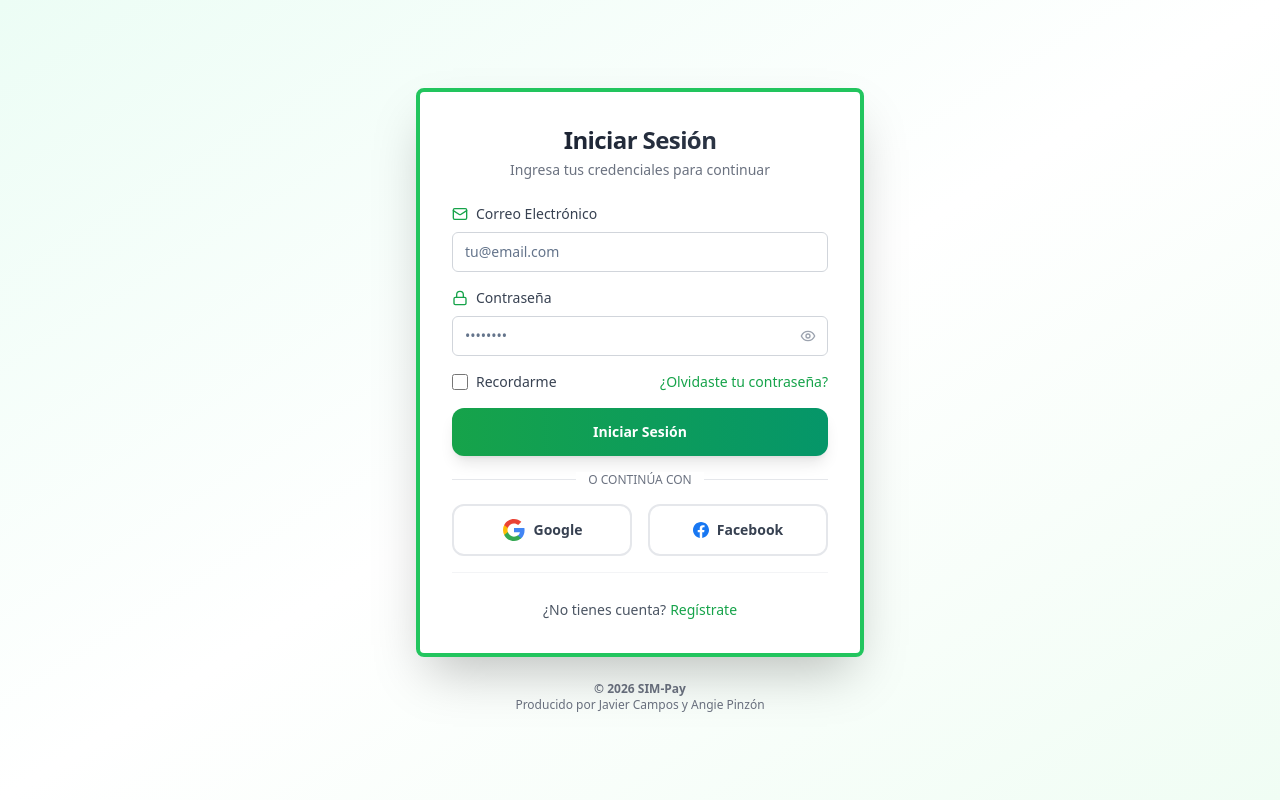
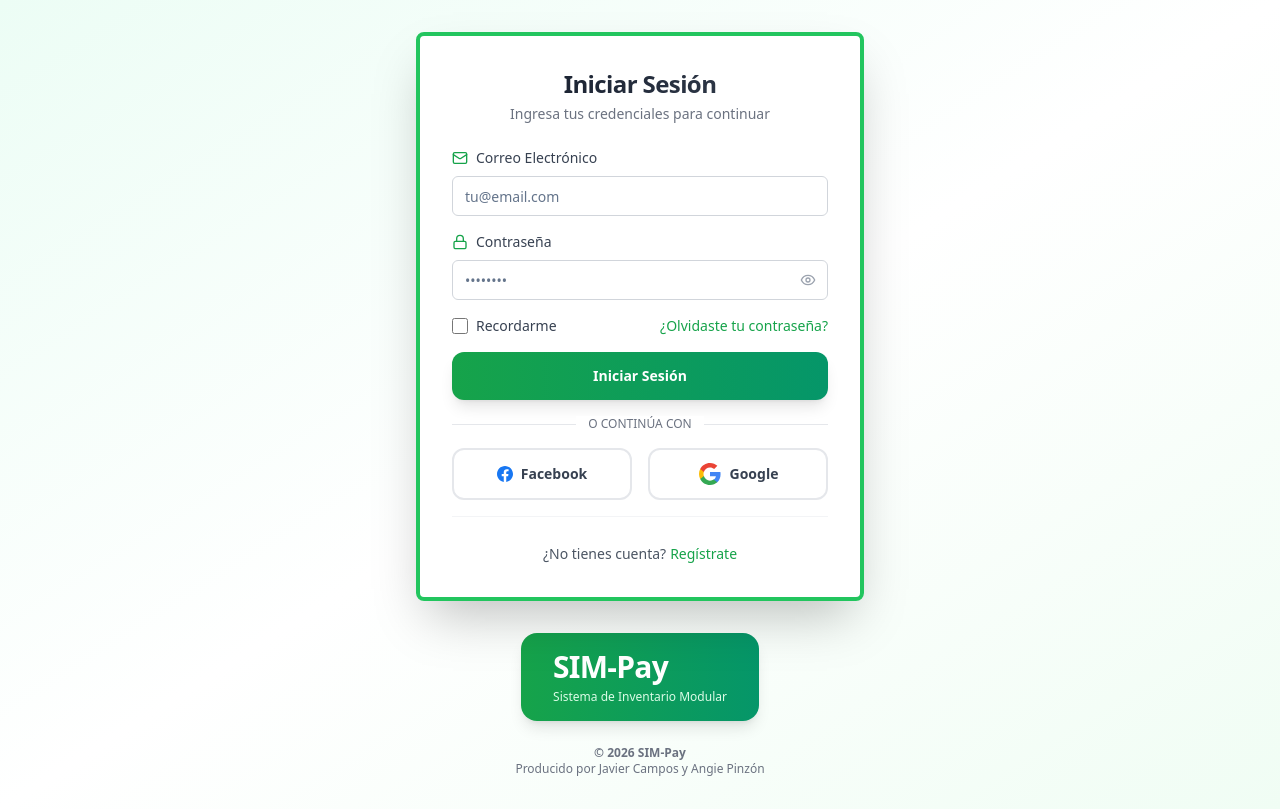
Before and after one commit to ADSOJAVIERCAMPOS/SIM-Pay, a Next.js app in the folder frontend/: page /login in a window 1280 px wide. Built offline with nearby package versions, Linux system fonts and the light colour scheme.

Commit message:
🔄 CAMBIO DRÁSTICO: Facebook primero + Logo SIM-Pay abajo

```diff
--- a/frontend/src/app/login/page.tsx
+++ b/frontend/src/app/login/page.tsx
@@ -251,9 +251,22 @@ export default function LoginPage() {
               </div>
             </div>
 
-            {/* Social Login Buttons */}
+            {/* Social Login Buttons - FACEBOOK PRIMERO */}
             <div className="grid grid-cols-2 gap-4">
-              {/* Google Login */}
+              {/* Facebook Login - PRIMERO */}
+              <Button
+                type="button"
+                variant="outline"
+                onClick={handleFacebookLogin}
+                className="w-full border-2 border-gray-200 hover:border-blue-300 hover:bg-blue-50/50 py-6 rounded-xl transition-all duration-300 hover:shadow-md hover:scale-[1.02] flex items-center justify-center"
+              >
+                <svg className="h-4 w-4 mr-2" fill="#1877F2" viewBox="0 0 24 24">
+                  <path d="M24 12.073c0-6.627-5.373-12-12-12s-12 5.373-12 12c0 5.99 4.388 10.954 10.125 11.854v-8.385H7.078v-3.47h3.047V9.43c0-3.007 1.792-4.669 4.533-4.669 1.312 0 2.686.235 2.686.235v2.953H15.83c-1.491 0-1.956.925-1.956 1.874v2.25h3.328l-.532 3.47h-2.796v8.385C19.612 23.027 24 18.062 24 12.073z" />
+                </svg>
+                <span className="font-semibold text-gray-700 text-sm">Facebook</span>
+              </Button>
+
+              {/* Google Login - SEGUNDO */}
               <Button
                 type="button"
                 variant="outline"
@@ -267,19 +280,6 @@ export default function LoginPage() {
                   <path fill="#EA4335" d="M12 5.38c1.62 0 3.06.56 4.21 1.64l3.15-3.15C17.45 2.09 14.97 1 12 1 7.7 1 3.99 3.47 2.18 7.07l3.66 2.84c.87-2.6 3.3-4.53 6.16-4.53z" />
                 </svg>
                 <span className="font-semibold text-gray-700 text-sm">Google</span>
-              </Button>
-
-              {/* Facebook Login */}
-              <Button
-                type="button"
-                variant="outline"
-                onClick={handleFacebookLogin}
-                className="w-full border-2 border-gray-200 hover:border-blue-300 hover:bg-blue-50/50 py-6 rounded-xl transition-all duration-300 hover:shadow-md hover:scale-[1.02] flex items-center justify-center"
-              >
-                <svg className="h-4 w-4 mr-2" fill="#1877F2" viewBox="0 0 24 24">
-                  <path d="M24 12.073c0-6.627-5.373-12-12-12s-12 5.373-12 12c0 5.99 4.388 10.954 10.125 11.854v-8.385H7.078v-3.47h3.047V9.43c0-3.007 1.792-4.669 4.533-4.669 1.312 0 2.686.235 2.686.235v2.953H15.83c-1.491 0-1.956.925-1.956 1.874v2.25h3.328l-.532 3.47h-2.796v8.385C19.612 23.027 24 18.062 24 12.073z" />
-                </svg>
-                <span className="font-semibold text-gray-700 text-sm">Facebook</span>
               </Button>
             </div>
 
@@ -305,6 +305,14 @@ export default function LoginPage() {
           </CardContent>
         </Card>
 
+        {/* Logo SIM-Pay - AGREGADO ABAJO */}
+        <div className="flex justify-center mt-8">
+          <div className="bg-gradient-to-r from-green-600 to-emerald-600 text-white px-8 py-4 rounded-2xl shadow-lg">
+            <h2 className="text-3xl font-bold tracking-tight">SIM-Pay</h2>
+            <p className="text-xs text-green-100 text-center mt-1">Sistema de Inventario Modular</p>
+          </div>
+        </div>
+
         {/* Footer - Solo copyright */}
         <div className="text-center mt-6 text-xs text-gray-500">
           <p className="font-semibold">© 2026 SIM-Pay</p>
```
